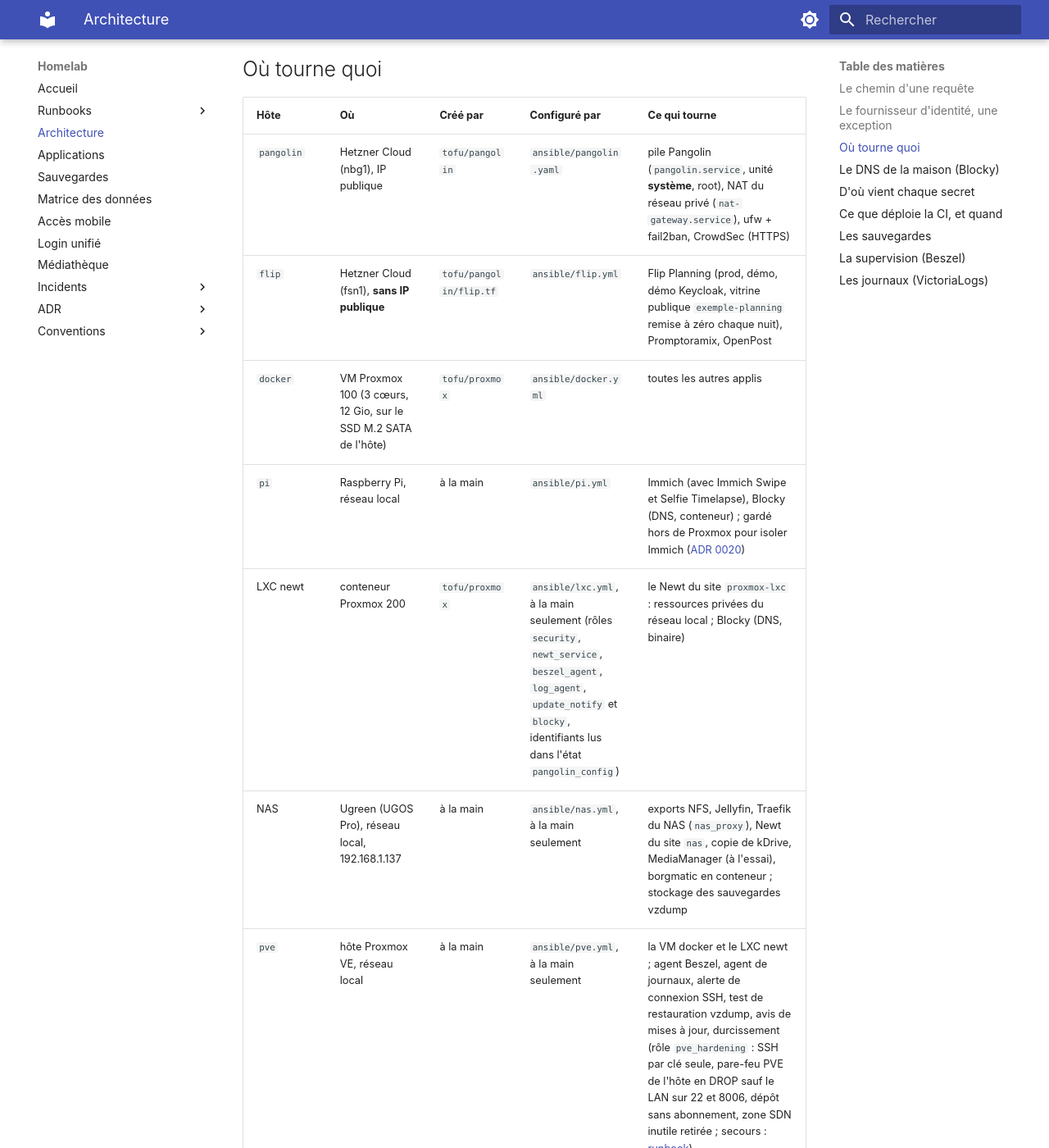
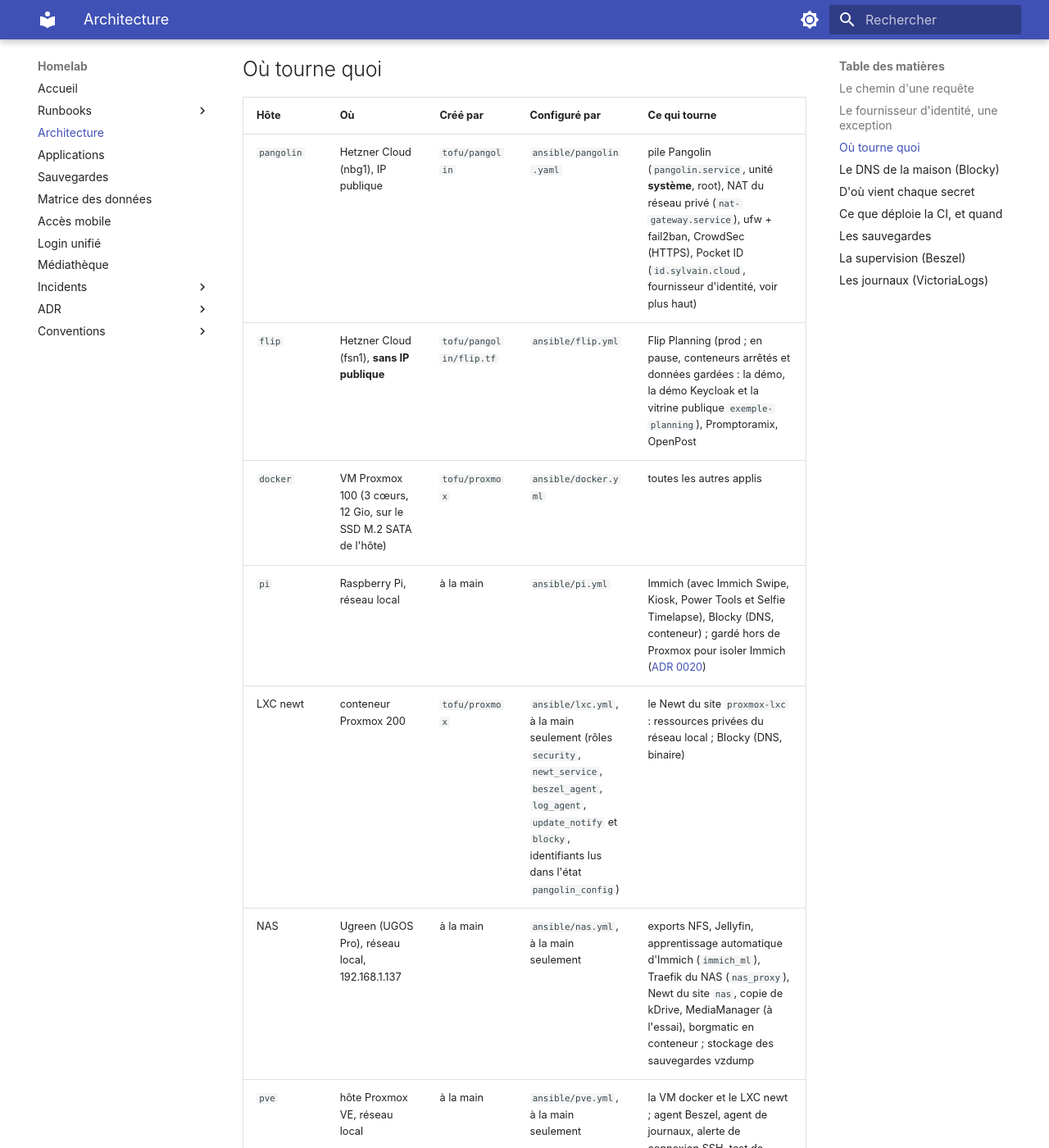
Before and after one commit to sylvainmetayer/homelab, an MkDocs documentation site: the page built from docs/architecture.md, in a window 1280 px wide and 1400 px high, scrolled down 4017 px. Shown: the whole window at 82% size. Built offline with MkDocs 1.6.1 and Material for MkDocs 9.7.7, drawn with Linux system fonts in a browser that asks for light colours; some of the changed text lies outside the part shown.

Commit message:
docs: aligne apps, architecture, matrice des données et AGENTS.md sur les conteneurs relevés le 12/11
Claude-Session: https://claude.ai/code/session_01EfxfYAbz2gwpFVQsyUyGKn

```diff
--- a/docs/architecture.md
+++ b/docs/architecture.md
@@ -204,12 +204,12 @@ gérés dans Pangolin. Procédure et secours :
 
 | Hôte | Où | Créé par | Configuré par | Ce qui tourne |
 |---|---|---|---|---|
-| `pangolin` | Hetzner Cloud (nbg1), IP publique | `tofu/pangolin` | `ansible/pangolin.yaml` | pile Pangolin (`pangolin.service`, unité **système**, root), NAT du réseau privé (`nat-gateway.service`), ufw + fail2ban, CrowdSec (HTTPS) |
-| `flip` | Hetzner Cloud (fsn1), **sans IP publique** | `tofu/pangolin/flip.tf` | `ansible/flip.yml` | Flip Planning (prod, démo, démo Keycloak, vitrine publique `exemple-planning` remise à zéro chaque nuit), Promptoramix, OpenPost |
+| `pangolin` | Hetzner Cloud (nbg1), IP publique | `tofu/pangolin` | `ansible/pangolin.yaml` | pile Pangolin (`pangolin.service`, unité **système**, root), NAT du réseau privé (`nat-gateway.service`), ufw + fail2ban, CrowdSec (HTTPS), Pocket ID (`id.sylvain.cloud`, fournisseur d'identité, voir plus haut) |
+| `flip` | Hetzner Cloud (fsn1), **sans IP publique** | `tofu/pangolin/flip.tf` | `ansible/flip.yml` | Flip Planning (prod ; en pause, conteneurs arrêtés et données gardées : la démo, la démo Keycloak et la vitrine publique `exemple-planning`), Promptoramix, OpenPost |
 | `docker` | VM Proxmox 100 (3 cœurs, 12 Gio, sur le SSD M.2 SATA de l'hôte) | `tofu/proxmox` | `ansible/docker.yml` | toutes les autres applis |
-| `pi` | Raspberry Pi, réseau local | à la main | `ansible/pi.yml` | Immich (avec Immich Swipe et Selfie Timelapse), Blocky (DNS, conteneur) ; gardé hors de Proxmox pour isoler Immich ([ADR 0020](adr/0020-garder-le-raspberry-pi-pour-immich.md)) |
+| `pi` | Raspberry Pi, réseau local | à la main | `ansible/pi.yml` | Immich (avec Immich Swipe, Kiosk, Power Tools et Selfie Timelapse), Blocky (DNS, conteneur) ; gardé hors de Proxmox pour isoler Immich ([ADR 0020](adr/0020-garder-le-raspberry-pi-pour-immich.md)) |
 | LXC newt | conteneur Proxmox 200 | `tofu/proxmox` | `ansible/lxc.yml`, à la main seulement (rôles `security`, `newt_service`, `beszel_agent`, `log_agent`, `update_notify` et `blocky`, identifiants lus dans l'état `pangolin_config`) | le Newt du site `proxmox-lxc` : ressources privées du réseau local ; Blocky (DNS, binaire) |
-| NAS | Ugreen (UGOS Pro), réseau local, 192.168.1.137 | à la main | `ansible/nas.yml`, à la main seulement | exports NFS, Jellyfin, Traefik du NAS (`nas_proxy`), Newt du site `nas`, copie de kDrive, MediaManager (à l'essai), borgmatic en conteneur ; stockage des sauvegardes vzdump |
+| NAS | Ugreen (UGOS Pro), réseau local, 192.168.1.137 | à la main | `ansible/nas.yml`, à la main seulement | exports NFS, Jellyfin, apprentissage automatique d'Immich (`immich_ml`), Traefik du NAS (`nas_proxy`), Newt du site `nas`, copie de kDrive, MediaManager (à l'essai), borgmatic en conteneur ; stockage des sauvegardes vzdump |
 | `pve` | hôte Proxmox VE, réseau local | à la main | `ansible/pve.yml`, à la main seulement | la VM docker et le LXC newt ; agent Beszel, agent de journaux, alerte de connexion SSH, test de restauration vzdump, avis de mises à jour, durcissement (rôle `pve_hardening` : SSH par clé seule, pare-feu PVE de l'hôte en DROP sauf le LAN sur 22 et 8006, dépôt sans abonnement, zone SDN inutile retirée ; secours : [runbook](runbooks/proxmox-injoignable-apres-durcissement.md)) |
 | PC de Sylvain | poste Fedora, réseau local | à la main | `ansible/pc-support.yml`, à la main seulement (localhost, `-K`) | POC support à distance : Newt du site `pc-sylvain` (`newt.service`, au boot), GNOME Remote Desktop (VNC de la session, RDP de GDM), relais `grd-vnc-relay` (service utilisateur), règles firewalld qui gardent 5900 et 3389 hors du LAN |
 | Storage Box | Hetzner | `tofu/pangolin` | `ansible/backup.yaml` | dépôts Borg |
@@ -386,7 +386,7 @@ flowchart LR
 - Rétention Borg : 7 quotidiennes, 4 hebdomadaires, 6 mensuelles, 1 annuelle.
 - Un modèle unique, `ansible/roles/borgmatic/templates/app.yaml.j2`, appelé
   par chaque rôle via `include_role: borgmatic tasks_from=app.yml`.
-- **Le NAS** (Jellyfin : configuration et base SQLite, jamais les médias,
+- **Le NAS** (Jellyfin et MediaManager : configuration, base SQLite de Jellyfin et dump PostgreSQL de MediaManager, jamais les médias,
   qui n'ont que les instantanés d'UGOS) : rien ne s'installe sous UGOS,
   borgmatic y tourne dans son image officielle (`borgmatic_install:
   container`, `host_vars/nas`). `borgmatic.timer` (02:30) lance
```
Also changed, not shown: AGENTS.md (+1 -1 lines), docs/apps.md (+1 -0 lines), docs/matrice-des-donnees.md (+4 -3 lines).
